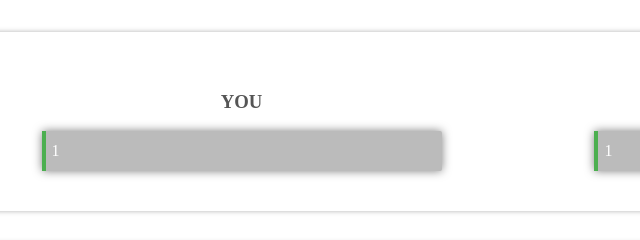
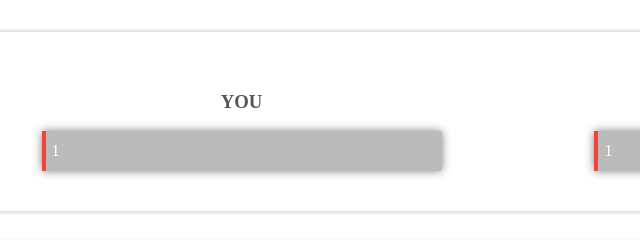
Before and after one commit to rtalexk/moster-atack-game, a plain HTML site: page index.html in a window 1280 px wide. Shown: the top 240 px of the page, 122-762 px from the left. Drawn offline with nearby package versions, Linux system fonts and the light colour scheme.

Commit message:
style: bgc color in player health

```diff
--- a/index.html
+++ b/index.html
@@ -16,7 +16,10 @@
                 <div class="health">
                     <div
                         class="currentHealth"
-                        :style="{ width: (player.health < 0 ? 0 : player.health) + '%' }">
+                        :style="[
+                            { width: (player.health < 0 ? 0 : player.health) + '%' },
+                            { backgroundColor: player.health < 20 ? '#F44336' : player.health < 50 ? '#FFC107' : '#4CAF50' }
+                        ]">
                     </div>
                     <span class="healthCounter">{{ player.health }}</span>
                 </div>
```
